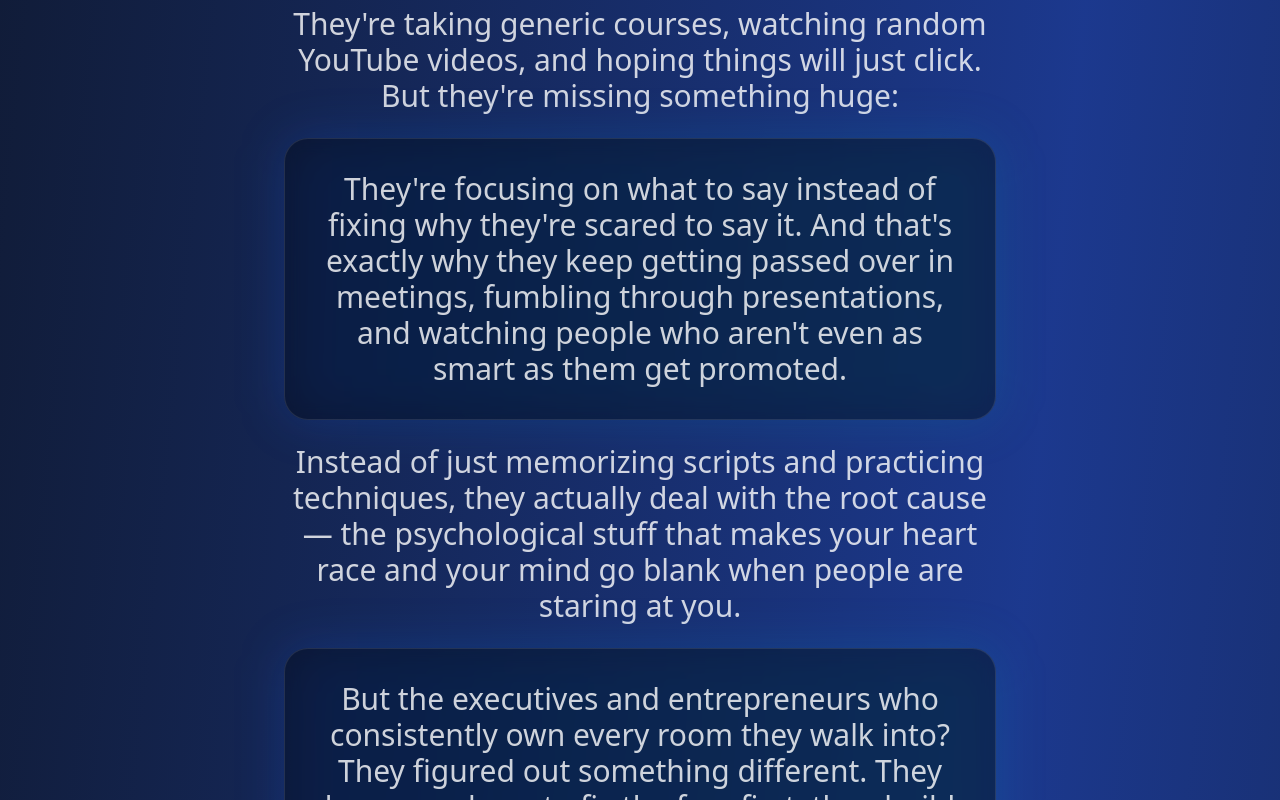
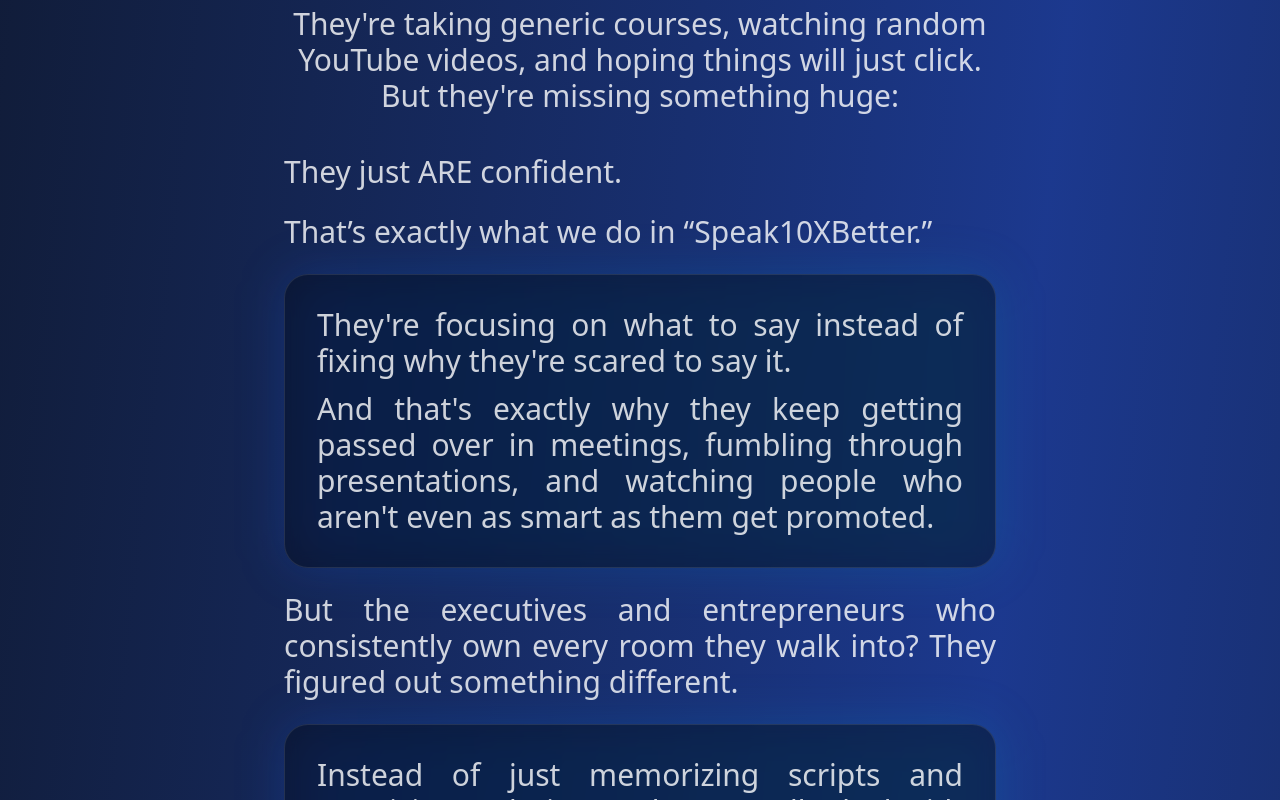
Before and after one commit to rdghostmann/Speak10xbetter, a Next.js app: page / in a window 1280 px wide. Shown: the part 1880-2680 px from the top of the page. Built offline with nearby package versions, Linux system fonts and the light colour scheme.

Commit message:
Update Stuff on Write-ups

```diff
--- a/components/About/About.jsx
+++ b/components/About/About.jsx
@@ -47,7 +47,7 @@ export default function About() {
               They're taking generic courses, watching random YouTube videos, and hoping things will just click. But they're missing something huge:
             </motion.p>
 
-            <motion.div {...fadeInProps} className="relative">
+            {/* <motion.div {...fadeInProps} className="relative">
               <div className="absolute inset-0 bg-gradient-to-r from-blue-600/20 to-cyan-600/20 rounded-3xl blur-xl"></div>
               <div className="relative bg-black/40 backdrop-blur-sm rounded-3xl p-8 border border-white/10">
                 <p>
@@ -71,7 +71,8 @@ export default function About() {
 
             <motion.p {...fadeInProps}>
               Once they eliminate that fear, everything else becomes natural. They don't have to "fake it" or pretend to be confident.
-            </motion.p>
+            </motion.p> */}
+
           </div>
 
           <motion.div className="px-7 space-y-6 my-10 text-lg lg:text-3xl sm:text-center text-left lg:text-justify text-white/80 max-w-3xl mx-auto">
```
